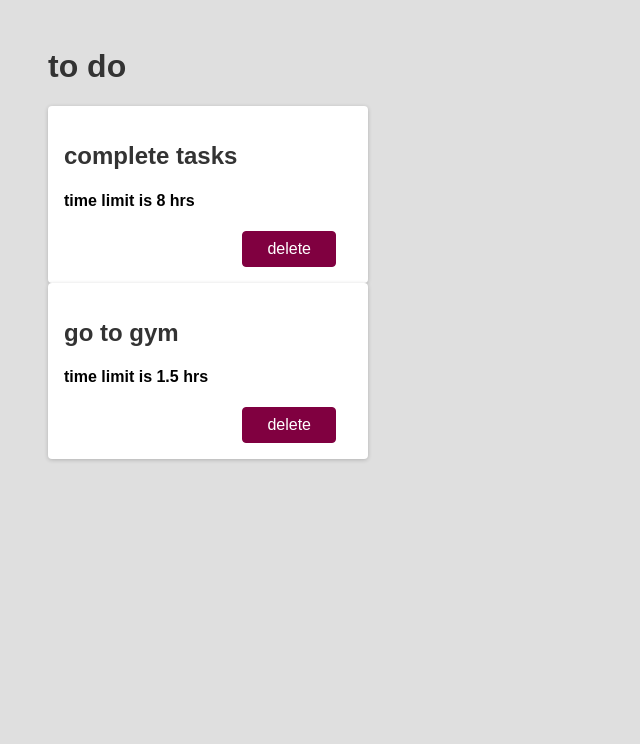
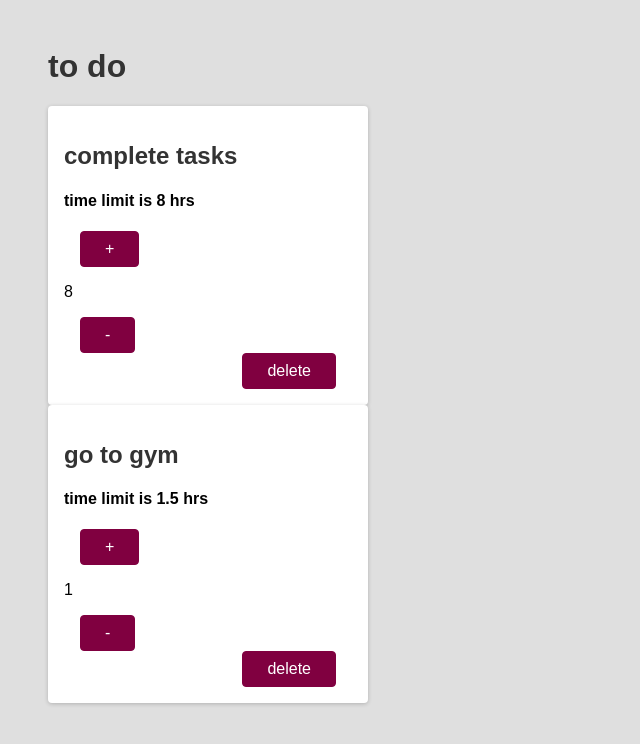
Before and after one commit to Anirudh-018/react-first, a React (Create React App) app: page / in a window 1280 px wide. Shown: the top 744 px of the page, without its empty margins (0-640 px from the left). Built offline with nearby package versions, Linux system fonts and the light colour scheme.

Commit message:
component value modifier

```diff
--- a/src/components/Content.js
+++ b/src/components/Content.js
@@ -1,12 +1,23 @@
+import { useState } from "react";
+import Time from "./Time";
 const content = [
   { name: "complete tasks", time_limit: "time limit is 8 hrs" },
   { name: "go to gym", time_limit: "time limit is 1.5 hrs" },
 ];
 function Content(props) {
+  var val=parseInt(content[props.index].time_limit[14])
+  const [hrs,setTime]=useState(val);
+  function increaseTime(){
+    setTime(hrs+1);
+  }
+  function decreaseTime(){
+    setTime(hrs-1);
+  }
   return (
     <div>
       <h2>{content[props.index].name}</h2>
       <h4>{content[props.index].time_limit}</h4>
+      <Time time={hrs} onIncrease={increaseTime} onDecrease={decreaseTime}/>
     </div>
   );
 }
--- /dev/null
+++ b/src/components/Time.js
@@ -0,0 +1,11 @@
+function Time(props){
+    return(
+        <div className="time">
+            <button className="btn" onClick={props.onIncrease}>+</button>
+            <p>{props.time}</p>
+            <button className="btn" onClick={props.onDecrease}>-</button>
+        </div>
+    )
+}
+
+export default Time;
--- a/src/index.css
+++ b/src/index.css
@@ -71,3 +71,7 @@
     top: 0;
     left: 0;
   }
+  .time{
+    width: 30rem;
+    display:inline;
+  }
```
